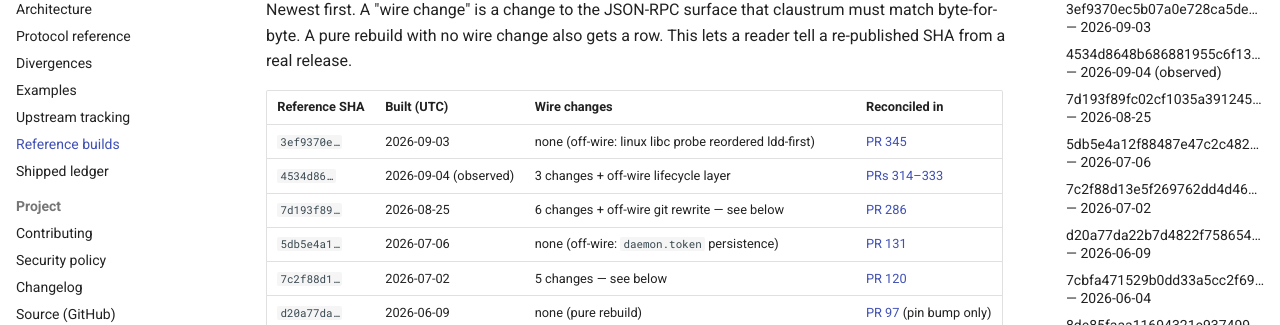
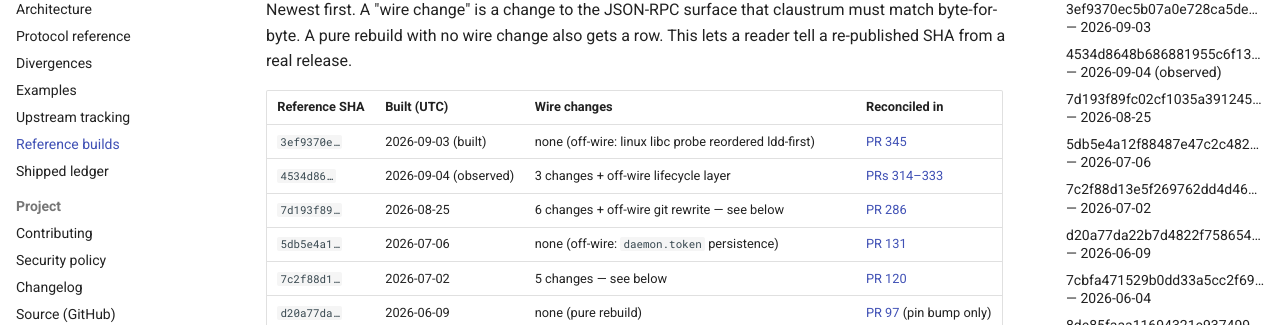
Before and after one commit to schubydoo/claustrum, an MkDocs documentation site: the page built from docs/REFERENCE-BUILDS.md, in a window 1280 px wide and 900 px high, scrolled down 317 px. Shown: the part 126-451 px from the top of the window. Built offline with MkDocs 1.6.1 and Material for MkDocs 9.7.7, drawn with Linux system fonts in a browser that asks for light colours; comment, search, counter and statistics services are not loaded.

Commit message:
docs: mark the 3ef9370 ledger date as a build date (review nit)
Co-Authored-By: Claude Opus 4.8 (1M context) <noreply@anthropic.com>

```diff
--- a/docs/REFERENCE-BUILDS.md
+++ b/docs/REFERENCE-BUILDS.md
@@ -18,7 +18,7 @@ This lets a reader tell a re-published SHA from a real release.
 
 | Reference SHA | Built (UTC) | Wire changes | Reconciled in |
 |---|---|---|---|
-| `3ef9370e…` | 2026-09-03 | none (off-wire: linux libc probe reordered ldd-first) | [PR 345](https://github.com/schubydoo/claustrum/pull/345) |
+| `3ef9370e…` | 2026-09-03 (built) | none (off-wire: linux libc probe reordered ldd-first) | [PR 345](https://github.com/schubydoo/claustrum/pull/345) |
 | `4534d86…` | 2026-09-04 (observed) | 3 changes + off-wire lifecycle layer | [PRs 314–333](https://github.com/schubydoo/claustrum/pull/333) |
 | `7d193f89…` | 2026-08-25 | 6 changes + off-wire git rewrite — see below | [PR 286](https://github.com/schubydoo/claustrum/pull/286) |
 | `5db5e4a1…` | 2026-07-06 | none (off-wire: `daemon.token` persistence) | [PR 131](https://github.com/schubydoo/claustrum/pull/131) |
```
